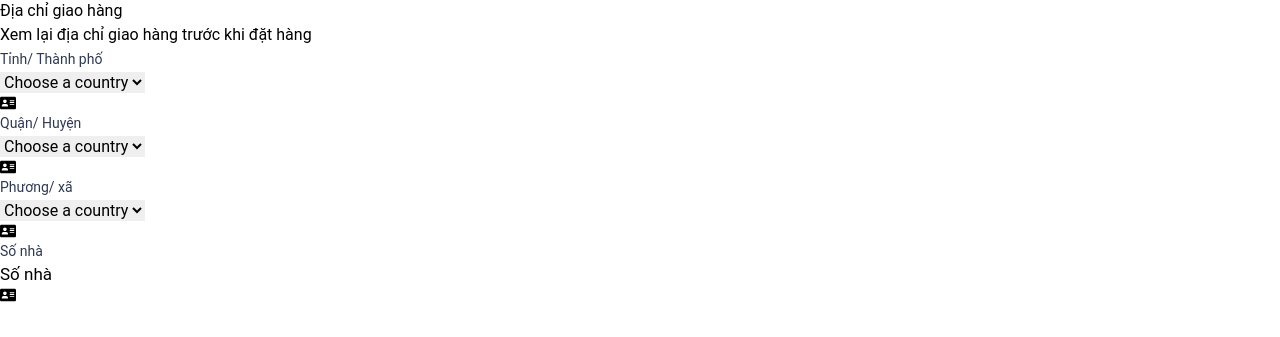
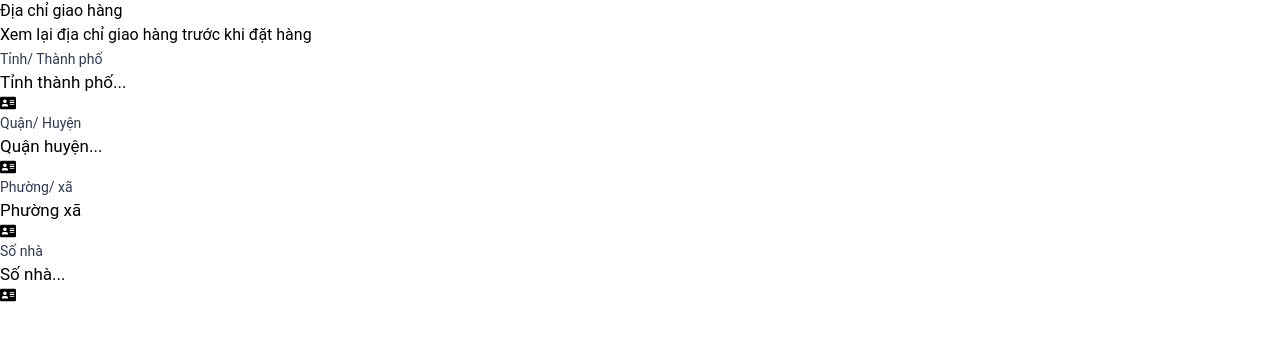
Before and after one commit to QuocDat1219/ecom-blog, a React (Create React App) app: page /checkout in a window 1280 px wide. Both pictures are taken after a click on the button "Tiếp tục". Shown: the part 2647-2984 px from the top of the page. Built offline with nearby package versions, Linux system fonts and the light colour scheme; no server answers; what @material-tailwind/react would draw is missing.

Commit message:
qưyteqtwye

```diff
--- a/src/components/Checkout/checkout.jsx
+++ b/src/components/Checkout/checkout.jsx
@@ -17,12 +17,13 @@ import paypal from "../images/paypal.jpg";
 import momo from "../images/MoMo_Logo.png";
 import cod from "../images/cod.jpg";
 import LogoGHTK from "../images/Logo-GHTK.png";
-import LogoVT from "../images/Logo-Viettel-Post-Red.png";
+import QRmomo from "../images/QRnhantien.jpg";
 import { useLocation } from "react-router-dom";
 import { useDispatch, useSelector } from "react-redux";
 import { toast } from "react-toastify";
 import axios from "axios";
-import ninja from "../images/cover.png"
+import ninja from "../images/cover.png";
+
 // import {
 //   createOrder,
 //   getMoney,
@@ -383,17 +384,13 @@ const Checkout = () => {
                     Tỉnh/ Thành phố
                   </label>
                   <div className="relative">
-                    <select
-                      id="countries"
-                      className="bg-gray-50 border pl-9 border-gray-300 text-gray-900 text-sm rounded-lg focus:ring-blue-500 focus:border-blue-500 block w-full p-2.5 "
-                    >
-                      <option selected>Choose a country</option>
-                      <option value="US">United States</option>
-                      <option value="CA">Canada</option>
-                      <option value="FR">France</option>
-                      <option value="DE">Germany</option>
-                    </select>
-
+                  <input
+                      type="text"
+                      id=""
+                      name=""
+                      className="w-full rounded-md border py-3 border-gray-200  pl-11 text-sm shadow-sm outline-none focus:z-10 focus:border-blue-500 focus:ring-blue-500"
+                      placeholder="Tỉnh thành phố..."
+                    />
                     <div className="pointer-events-none absolute inset-y-0 left-0 inline-flex items-center px-3">
                       <FaAddressCard />
                     </div>
@@ -405,16 +402,13 @@ const Checkout = () => {
                     Quận/ Huyện
                   </label>
                   <div className="relative">
-                    <select
-                      id="countries"
-                      className="bg-gray-50 border pl-9 border-gray-300 text-gray-900 text-sm rounded-lg focus:ring-blue-500 focus:border-blue-500 block w-full p-2.5 "
-                    >
-                      <option selected>Choose a country</option>
-                      <option value="US">United States</option>
-                      <option value="CA">Canada</option>
-                      <option value="FR">France</option>
-                      <option value="DE">Germany</option>
-                    </select>
+                  <input
+                      type="text"
+                      id=""
+                      name=""
+                      className="w-full rounded-md border py-3 border-gray-200  pl-11 text-sm shadow-sm outline-none focus:z-10 focus:border-blue-500 focus:ring-blue-500"
+                      placeholder="Quận huyện..."
+                    />
                     <div className="pointer-events-none absolute inset-y-0 left-0 inline-flex items-center px-3">
                       <FaAddressCard />
                     </div>
@@ -423,19 +417,16 @@ const Checkout = () => {
                     for="card-holder"
                     className="mt-4 mb-2 block text-sm font-medium"
                   >
-                    Phương/ xã
+                    Phường/ xã
                   </label>
                   <div className="relative">
-                    <select
-                      id="countries"
-                      className="bg-gray-50 border pl-9 border-gray-300 text-gray-900 text-sm rounded-lg focus:ring-blue-500 focus:border-blue-500 block w-full p-2.5 "
-                    >
-                      <option selected>Choose a country</option>
-                      <option value="US">United States</option>
-                      <option value="CA">Canada</option>
-                      <option value="FR">France</option>
-                      <option value="DE">Germany</option>
-                    </select>
+                  <input
+                      type="text"
+                      id=""
+                      name=""
+                      className="w-full rounded-md border py-3 border-gray-200  pl-11 text-sm shadow-sm outline-none focus:z-10 focus:border-blue-500 focus:ring-blue-500"
+                      placeholder="Phường xã"
+                    />
                     <div className="pointer-events-none absolute inset-y-0 left-0 inline-flex items-center px-3">
                       <FaAddressCard />
                     </div>
@@ -452,7 +443,7 @@ const Checkout = () => {
                       id=""
                       name=""
                       className="w-full rounded-md border py-3 border-gray-200  pl-11 text-sm shadow-sm outline-none focus:z-10 focus:border-blue-500 focus:ring-blue-500"
-                      placeholder="Số nhà"
+                      placeholder="Số nhà..."
                     />
                     <div className="pointer-events-none absolute inset-y-0 left-0 inline-flex items-center px-3">
                       <FaAddressCard />
@@ -465,26 +456,26 @@ const Checkout = () => {
               ) : currentStep == 3 && payment?.name == "PayPal" ? (
                 <div className="lg:pt-24 sm:pt-2 ">
                   <h3 className="">PayPal</h3>
-                  <p className="text-gray-400 font-normal">
+                  <p className="text-black font-normal">
                     {" "}
-                    Với PayPal, người dùng có thể tạo tài khoản miễn phí và liên
-                    kết nó với tài khoản ngân hàng của mình hoặc thẻ tín dụng để
-                    thực hiện các giao dịch trực tuyến. PayPal cung cấp một
-                    phương thức an toàn và bảo mật để chuyển tiền và mua sắm
-                    trực tuyến mà không cần tiết lộ thông tin tài chính cá nhân
-                    cho người nhận.
+                    Hệ thống thanh toán cự kỳ bảo mật <br></br>
+                    Mạng lưới hệ thống rộng khắp, sử dụng trên toàn thế giới một cách nhanh chóng<br></br>
+                    An toàn khi giao dịch cho cả người bán và người mua (tính năng có thể đòi lại số tiền sau khi đã gửi tiền đến tài khoản khác khi bị lừa đảo). <br></br>
+                    Dịch vụ hỗ trợ chăm sóc khách hàng tốt và nhanh chóng. <br></br>
+                    Hạn chế bị lộ thông tin tài khoản ngân hàng, vì mỗi lần thanh toán, bạn không phải nhập số thẻ thanh toán quốc tế (VISA, Mastercard) vì đã cung cấp cho PayPal khi đăng ký tạo tài khoản.
                   </p>
                 </div>
+                ) : currentStep == 3 && payment?.name == "MoMo" ? (
+                  <div className="lg:pt-24 sm:pt-2 ">
+                    <img src={QRmomo} className="w-[360px] h-[450px] ml-[150px]" />
+                  </div>
               ) : currentStep == 3 &&
                 payment?.name == "Nhận hàng thanh toán" ? (
                 <div className="lg:pt-64 sm:pt-2">
                   <p className="text-xl font-medium">Nhận hàng thanh toán</p>
-                  <p className="text-gray-400">
+                  <p className="text-black">
                     {" "}
-                    Phương thức thanh toán truyền thống nhất, trong đó khách
-                    hàng trả tiền mặt khi nhận hàng. Bạn có thể chấp nhận thanh
-                    toán tiền mặt trực tiếp từ khách hàng hoặc thông qua đại lý
-                    vận chuyển.
+                    Phương thức thanh toán truyền , nhận hàng và thanh toán cho shipper
                   </p>
                 </div>
               ) : (
@@ -572,7 +563,14 @@ const Checkout = () => {
                   }}
                 />
               </PayPalScriptProvider>
-            ) : (
+            ) : currentStep == 3 && payment?.name == "MoMo" ?(
+              <button
+                // onClick={handerClickCheckOut}
+                className="mt-4 mb-8 w-full rounded-md bg-[#6698ff] px-6 py-3 font-medium text-white "
+              >
+                Chờ xác nhận nhé !!
+              </button>
+            ):(
               <></>
             )}
           </div>
```
Also changed, not shown: src/components/images/QRnhantien.jpg (added).
